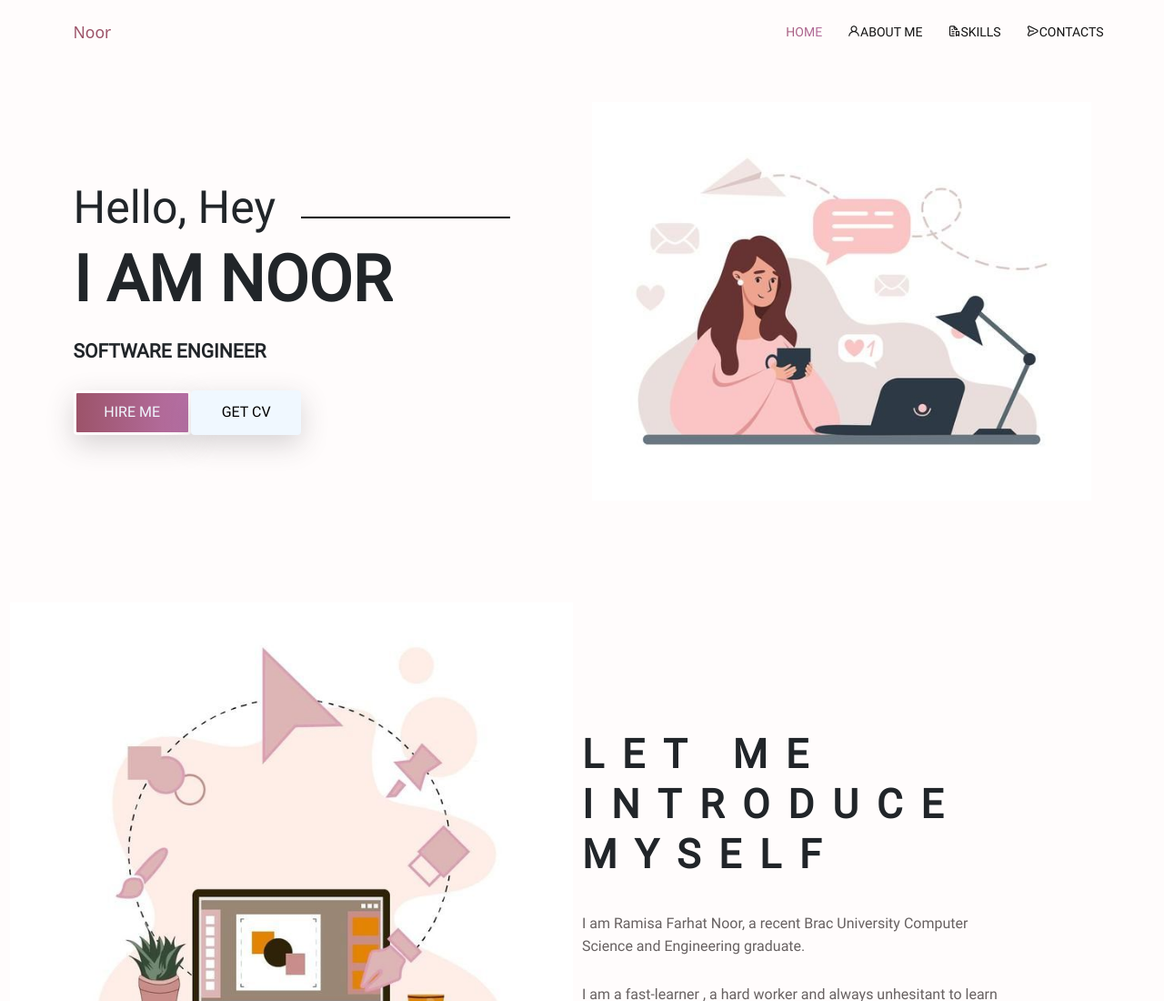
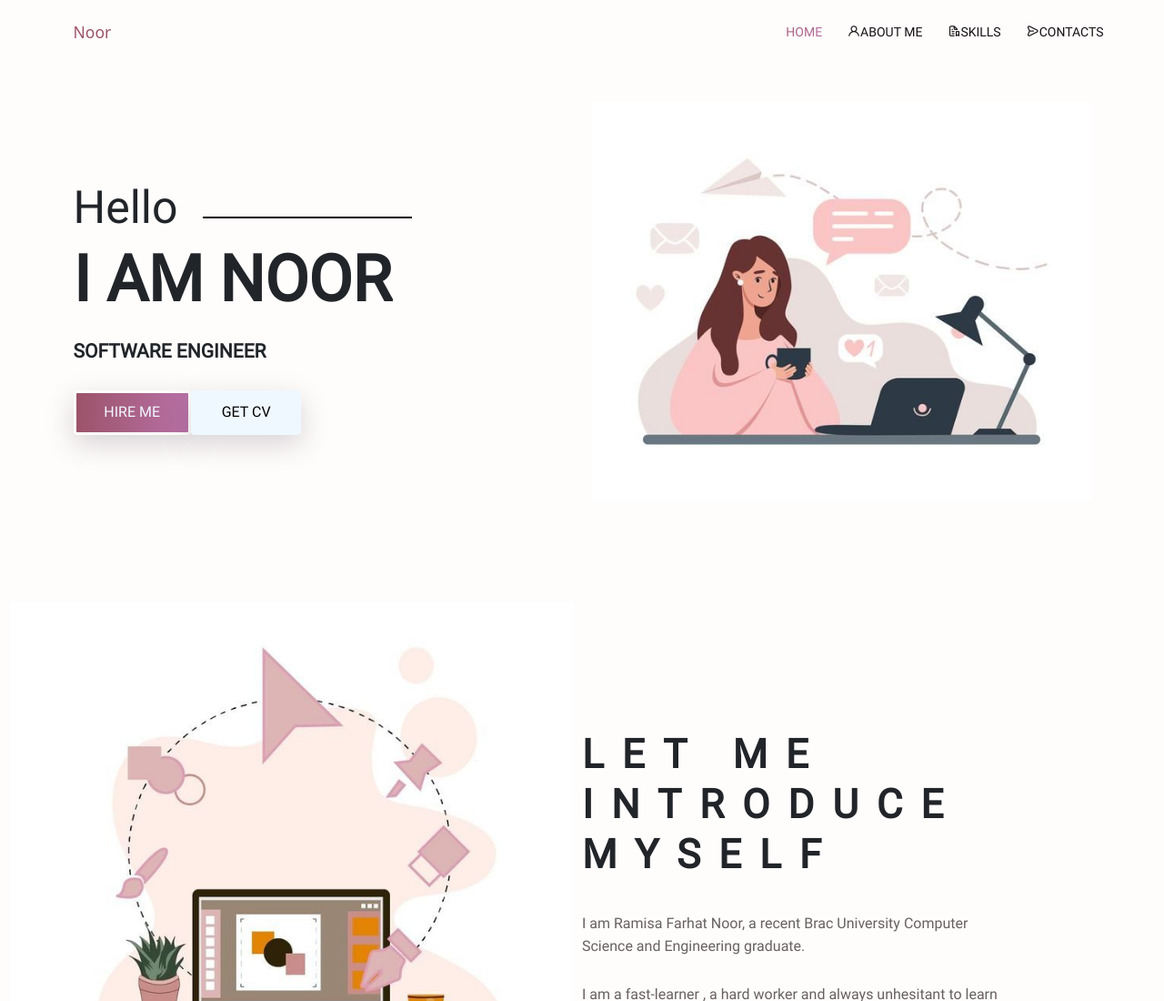
Before and after one commit to RamisaFarhatNoor/Portfolio, a plain HTML site: page index.html in a window 1280 px wide. Shown: the top 1100 px of the page at 91% size. Drawn offline with nearby package versions, Linux system fonts and the light colour scheme.

Commit message:
first commit

```diff
--- a/index.html
+++ b/index.html
@@ -70,7 +70,7 @@
     <div class="container">
       <div class="row">
         <div class="col-lg-6 col-md-12 site-title" id="home">
-          <h3 class="title-text">Hello, Hey</h3>
+          <h3 class="title-text">Hello</h3>
           <h1 class="title-text text-uppercase">I am Noor</h1>
           <h4 class="title-text text-uppercase">Software Engineer</h4>
           <div class="site-buttons">
```
